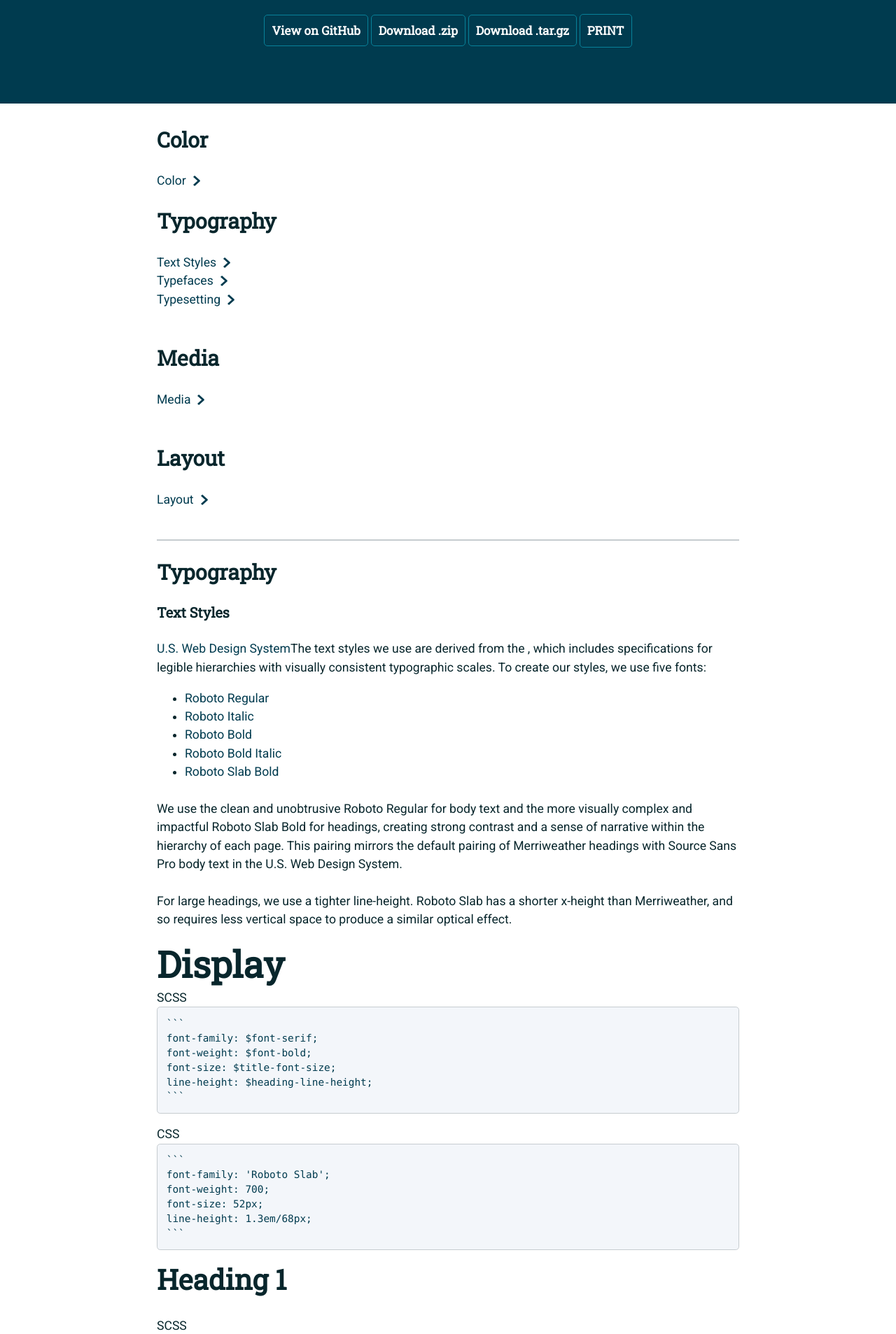
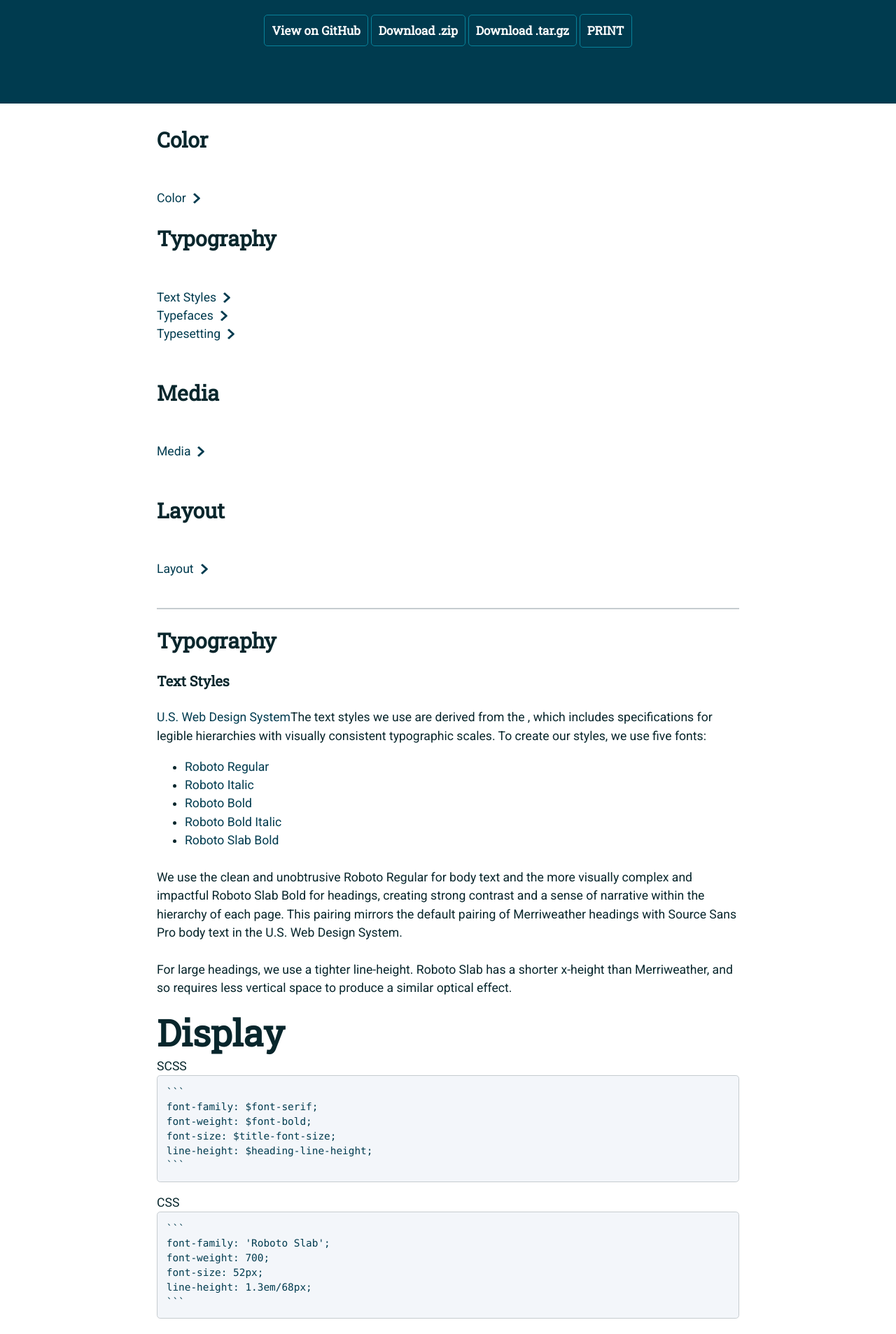
Before and after one commit to usnavy/Navy-Design-Guide, a Jekyll site: the page built from text-styles.md, in a window 1280 px wide. Shown: the part 449-2356 px from the top of the page at 70% size. Built offline with Jekyll 4.4.1, drawn with Linux system fonts in a browser that asks for light colours; our own code applies the rules of GitHub Pages for plain Markdown files.

Commit message:
Update text-styles.md

```diff
--- a/text-styles.md
+++ b/text-styles.md
@@ -1,20 +1,22 @@
-## Color<br>
-[Color](/color.md)<img src="img/Right-Chevron.png" alt="Color" class="chevron">
+<div id="main-navigation">
+  <h2>Color</h2><br>
+  <a href="/color.md">Color</a><img src="img/Right-Chevron.png" alt="Color" class="chevron">
 <br>
 
-## Typography<br>
-[Text Styles](/text-styles.md)<img src="img/Right-Chevron.png" alt="Text Styles" class="chevron"><br>
-[Typefaces](/typefaces.md)<img src="img/Right-Chevron.png" alt="Text Styles" class="chevron"><br>
-[Typesetting](/typesetting.md)<img src="img/Right-Chevron.png" alt="Text Styles" class="chevron"><br>
+<h2>Typography</h2><br>
+<a href="/text-styles.md">Text Styles</a><img src="img/Right-Chevron.png" alt="Text Styles" class="chevron"><br>
+<a href="/typefaces.md">Typefaces</a><img src="img/Right-Chevron.png" alt="Text Styles" class="chevron"><br>
+<a href="/typesetting.md">Typesetting</a><img src="img/Right-Chevron.png" alt="Text Styles" class="chevron"><br>
 <br>
 
-## Media<br>
-[Media](/media.md)<img src="img/Right-Chevron.png" alt="Text Styles" class="chevron"><br>
+<h2>Media</h2><br>
+<a href="/media.md">Media</a><img src="img/Right-Chevron.png" alt="Text Styles" class="chevron"><br>
 <br>
 
-## Layout<br>
-[Layout](/layout.md)<img src="img/Right-Chevron.png" alt="Text Styles" class="chevron"><br>
+<h2>Layout</h2><br>
+<a href="/layout.md">Layout</a><img src="img/Right-Chevron.png" alt="Text Styles" class="chevron"><br>
 <br>
+</div>
 
 <hr>
 
@@ -391,5 +393,6 @@ line-height: 1.5em/26px;
 <button id="contribute-guidance">
 [Are you Contributing?](/CONTRIBUTING.md)
 </button>
+<span class="contribute-comment">If you are interested in contributing, please visit: https://usnavy.github.io/Navy-Design-Guide/ <br>We need you!</span>
 <br>
 <br>
```
